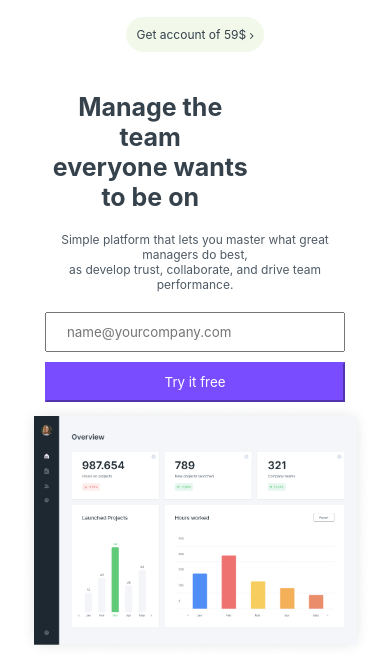
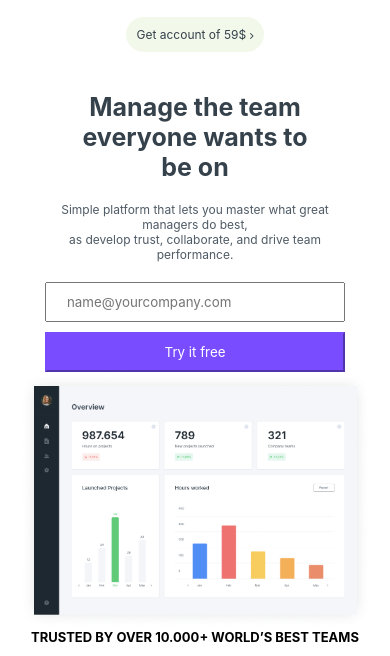
Before and after one commit to Jakshylylk/team.flow_adaptaive, a plain HTML site: page index.html in a window 390 px wide. Shown: the part 77-733 px from the top of the page. Drawn offline with Linux system fonts and the light colour scheme.

Commit message:
chanche width in header_manage

```diff
--- a/style.css
+++ b/style.css
@@ -573,7 +573,9 @@ footer {
   .saction-1-header_manage {
     font-size: 25px;
     text-align: center;
-    width: 70%;
+    width: 80%;
+    margin-left: auto;
+    margin-right: auto;
   }
   .saction-1-header_paragraph {
     font-size: 12px;
```
